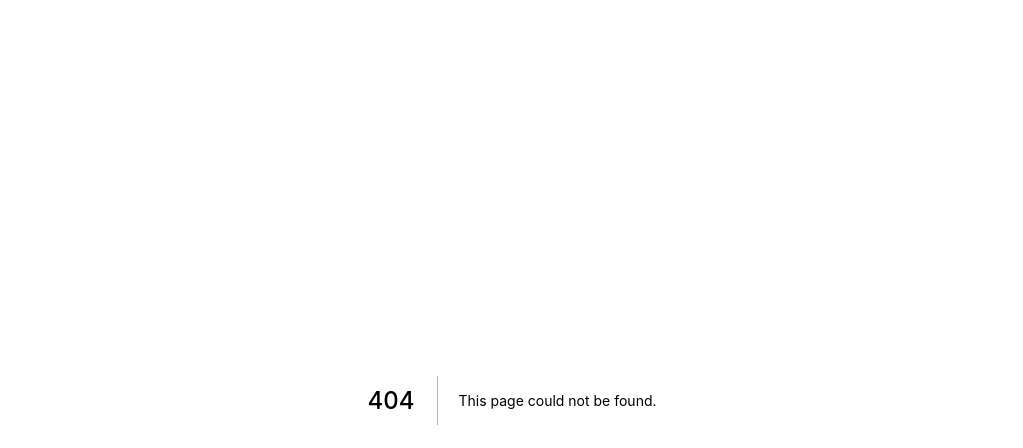
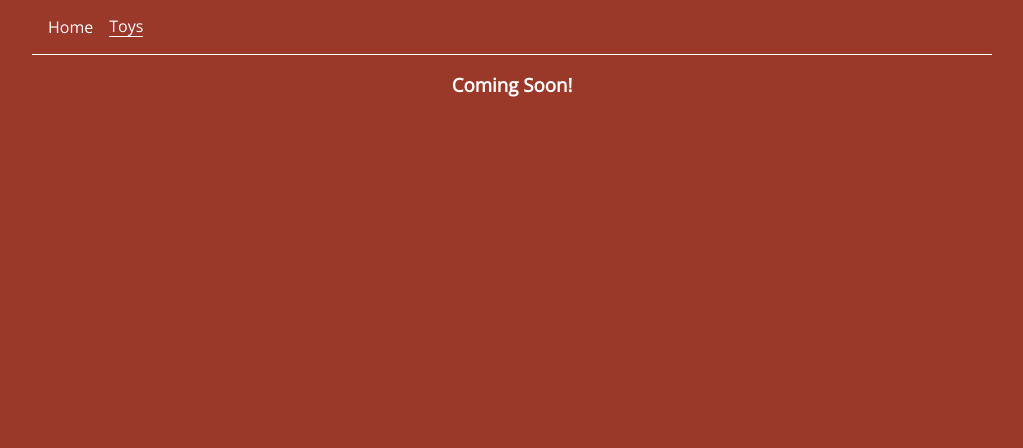
Before and after one commit to maccuaa/charlie, a Next.js app: page /toys in a window 1280 px wide. Before the commit this address had no page. Shown: the top 448 px of the page, without its empty margins (128-1151 px from the left). Built offline with nearby package versions, Linux system fonts and the light colour scheme.

Commit message:
Add routing

```diff
--- a/src/components/Age.tsx
+++ b/src/components/Age.tsx
@@ -1,4 +1,4 @@
-import * as React from "react";
+import React from "react";
 
 import {
   differenceInYears,
--- a/src/components/LatestPost.tsx
+++ b/src/components/LatestPost.tsx
@@ -1,4 +1,4 @@
-import * as React from "react";
+import React from "react";
 
 interface Props {
   caption: string;
--- a/src/components/Layout.tsx
+++ b/src/components/Layout.tsx
@@ -1,6 +1,9 @@
 import React from "react";
 import Head from "next/head";
 import { NextSeo } from "next-seo";
+import "normalize.css";
+
+import Nav from "./Nav";
 
 import siteMetadata from "../lib/metadata.json";
 
@@ -11,7 +14,7 @@ const Layout = ({ children }: { children: React.ReactNode }) => (
 
       body {
         font-family: "Open Sans", sans-serif;
-        background-color: #9a382a;
+        background-color: ${siteMetadata.primary};
         color: #fff;
         height: 100vh;
         margin: 0;
@@ -38,7 +41,7 @@ const Layout = ({ children }: { children: React.ReactNode }) => (
     <Head>
       <link rel="icon" href={siteMetadata.icon} />
       <link rel="manifest" href="/manifest.json" />
-      <meta name="theme-color" content="#9A382A" />
+      <meta name="theme-color" content={siteMetadata.primary} />
       <meta name="viewport" content="width=device-width, initial-scale=1" />
     </Head>
 
@@ -60,6 +63,7 @@ const Layout = ({ children }: { children: React.ReactNode }) => (
     />
 
     <div id="wrapper">
+      <Nav />
       <main>{children}</main>
     </div>
   </div>
--- /dev/null
+++ b/src/components/Nav.tsx
@@ -0,0 +1,22 @@
+import React from "react";
+
+import NavLink from "./NavLink";
+
+const Nav = () => (
+  <nav>
+    <NavLink href="/">Home</NavLink>
+
+    <NavLink href="/toys">Toys</NavLink>
+
+    <style jsx>{`
+      nav {
+        height: 54px;
+        border-bottom: solid 1px #fff;
+        display: flex;
+        align-items: center;
+        padding: 0px 16px;
+      }
+    `}</style>
+  </nav>
+);
+export default Nav;
--- /dev/null
+++ b/src/components/NavLink.tsx
@@ -0,0 +1,34 @@
+import React from "react";
+import Link, { LinkProps } from "next/link";
+import { useRouter } from "next/router";
+
+type Props = {
+  children: React.ReactNode;
+} & LinkProps;
+
+const NavLink = ({ children, ...rest }: Props) => {
+  const router = useRouter();
+
+  const classNmae = router.pathname === rest.href ? "active" : "";
+
+  return (
+    <>
+      <Link {...rest}>
+        <a className={classNmae}>{children}</a>
+      </Link>
+
+      <style jsx>{`
+        a {
+          margin-right: 16px;
+          text-decoration: none;
+        }
+
+        .active {
+          border-bottom: solid 1px #fff;
+        }
+      `}</style>
+    </>
+  );
+};
+
+export default NavLink;
--- a/src/lib/metadata.json
+++ b/src/lib/metadata.json
@@ -3,5 +3,6 @@
   "description": "How old is Charlie? 🐶",
   "author": "Andrew MacCuaig",
   "canonical": "https://howoldischarlie.ca",
-  "icon": "/paw-icon.png"
+  "icon": "/paw-icon.png",
+  "primary": "#9a382a"
 }
--- a/src/pages/index.tsx
+++ b/src/pages/index.tsx
@@ -1,6 +1,4 @@
 import * as React from "react";
-
-import "normalize.css";
 
 import Age from "../components/Age";
 import Layout from "../components/Layout";
--- /dev/null
+++ b/src/pages/toys/index.tsx
@@ -0,0 +1,31 @@
+import * as React from "react";
+
+import Layout from "../../components/Layout";
+
+const Toys = () => (
+  <>
+    <Layout>
+      <h3>Coming Soon!</h3>
+
+      <style jsx>{`
+        h3 {
+          text-align: center;
+        }
+      `}</style>
+    </Layout>
+  </>
+);
+
+// export async function getStaticProps() {
+//   const { caption, display_url, shortcode } = await getLatestPostURL();
+
+//   return {
+//     props: {
+//       caption,
+//       display_url,
+//       shortcode,
+//     },
+//   };
+// }
+
+export default Toys;
```
